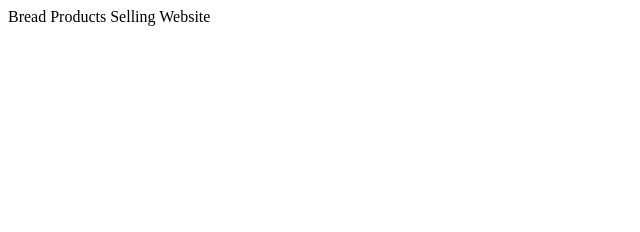
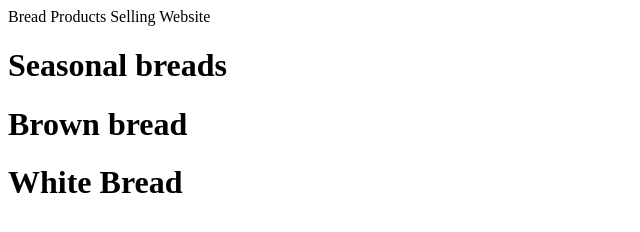
Before and after one commit to vedant110/BreadSelling, a plain HTML site: page WebContent/index.html in a window 1280 px wide. Shown: the whole page, without its empty margins (0-640 px from the left). Drawn offline with Linux system fonts and the light colour scheme.

Commit message:
added seasonal bread

```diff
--- a/WebContent/index.html
+++ b/WebContent/index.html
@@ -6,5 +6,10 @@
 </head>
 <body>
 Bread Products Selling Website
+<h1>Seasonal breads</h1>
+<h1>Brown bread</h1>
+<h1>White Bread</h1>
+
+
 </body>
 </html>
```
